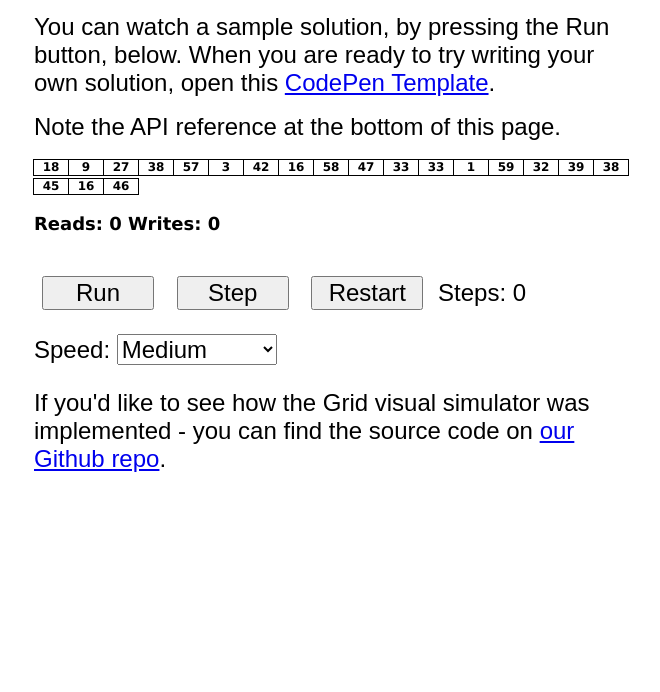
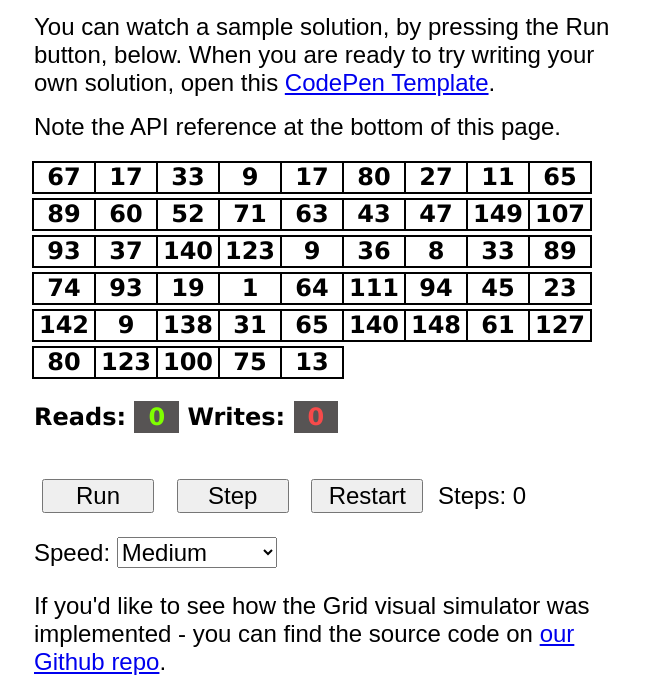
Before and after one commit to reskillamericans/code-challenges, a website: page sorting-challenge.html in a window 1280 px wide. Both pictures are taken after a click on the button "Restart". Shown: the part 228-920 px from the top of the page, without its empty margins (306-966 px from the left). Before the commit the page ends 800 px from the top, so only its background shows below. Drawn offline with Linux system fonts and the light colour scheme.

Commit message:
Display reads and writes in the array.

```diff
--- a/scripts/sorting-challenge.js
+++ b/scripts/sorting-challenge.js
@@ -1,6 +1,7 @@
 export {runChallenge, VisualArray, createArrayProxy};
 
 let delay = 300;
+const arraySize = 50;
 
 // paused, run, or step, complete
 let mode = 'paused';
@@ -35,7 +36,7 @@ function runChallenge(solutionArg) {
         </div>
     `;
 
-    array = new VisualArray(20, challenge.querySelector('#array'));
+    array = new VisualArray(arraySize, challenge.querySelector('#array'));
 
     stepsText = document.getElementById('steps');
 
@@ -60,7 +61,7 @@ function runChallenge(solutionArg) {
         soln = undefined;
         mode = 'paused';
         pauseRunBtn.innerText = 'Run';
-        array = new VisualArray(20, document.getElementById('array'));
+        array = new VisualArray(arraySize, document.getElementById('array'));
         steps = 0;
         stepsText.innerText = `${steps}`;
     });
@@ -108,6 +109,15 @@ function animate() {
 }
 
 class VisualArray {
+    size;
+    data;
+    handler;
+    target;
+    elements = [];
+    reads;
+    writes;
+    lastHistory = [];
+
     constructor(size, stage) {
         this.size = size;
         [this.data, this.handler] = createArrayProxy(size);
@@ -119,7 +129,6 @@ class VisualArray {
         // Remove any previous dom elements in the stage.
         stage.replaceChildren();
 
-        this.elements = [];
         for (let i = 0; i < size; i++) {
             let elt = document.createElement('div');
             this.elements.push(elt);
@@ -139,8 +148,23 @@ class VisualArray {
 
     update() {
         let h = this.handler.getHistory();
+        for (let e of this.lastHistory) {
+            this.elements[e.index].className = 'arrayElt';
+        }
+        for (let e of h) {
+            if (e.event === 'get') {
+                this.elements[e.index].className = 'arrayElt read';
+            }
+        }
+        for (let e of h) {
+            if (e.event === 'set') {
+                this.elements[e.index].innerText = e.newValue;
+                this.elements[e.index].className = 'arrayElt write';
+            }
+        }
         this.reads.innerText = this.handler.stats.gets;
         this.writes.innerText = this.handler.stats.sets;
+        this.lastHistory = h;
         console.log("render TBD", this.handler.stats);
     }
 
--- a/sorting-challenge.html
+++ b/sorting-challenge.html
@@ -60,21 +60,41 @@
             flex-direction: row;
             flex-wrap: wrap;
             font-family: Verdana, sans-serif;
-            font-size: 12px;
+            font-size: 24px;
             font-weight: bold;
         }
 
         .arrayElt {
-            width: 34px;
-            border: 1px solid black;
+            width: 60px;
+            border: 2px solid black;
             text-align: center;
-            margin-left: -1px;
-            margin-top: 2px;
+            margin-left: -2px;
+            margin-top: 4px;
             padding-bottom: 1px;
         }
 
+        .read {
+            background-color:chartreuse;
+        }
+
+        .write {
+            background-color: rgb(247, 74, 74);
+        }
+
+        #reads {
+            color: chartreuse;
+            background-color: rgb(87, 84, 84);
+            padding: 2px 14px;
+        }
+
+        #writes {
+            color: rgb(247, 74, 74);
+            background-color: rgb(87, 84, 84);
+            padding: 2px 14px;
+        }
+
         .stats {
-            font-size: 18px;
+            font-size: 24px;
         }
 
         .stats span {
```
